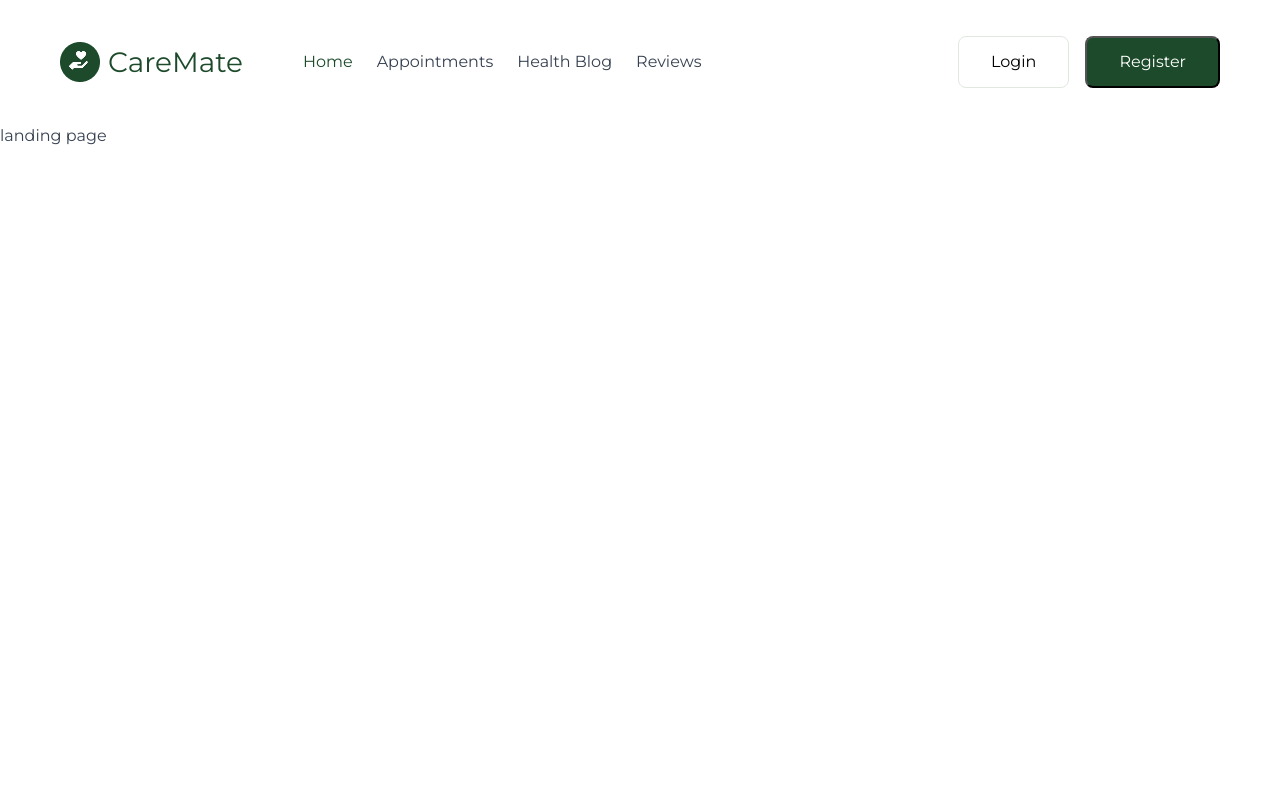
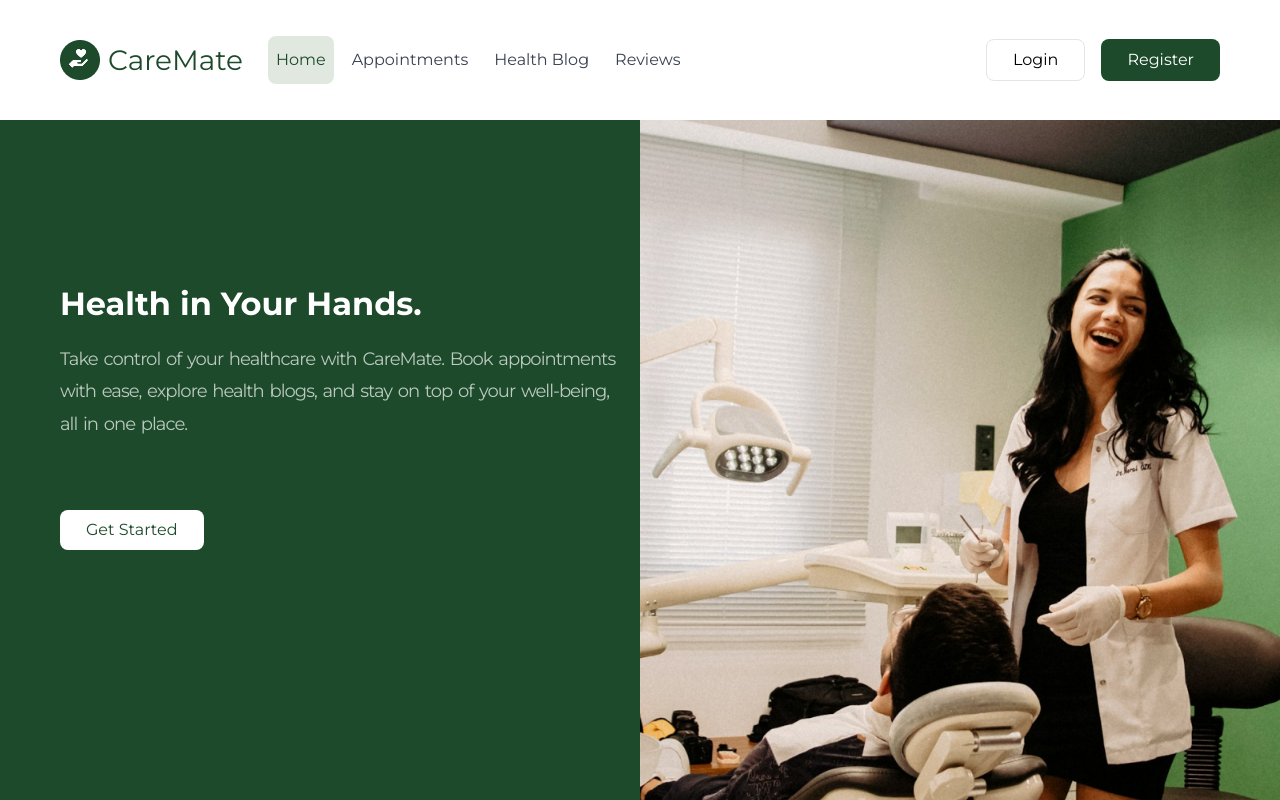
Before and after one commit to Abdalrahman-gits/careMate, a React (Vite) app: page / in a window 1280 px wide. Built offline with nearby package versions, Linux system fonts and the light colour scheme.

Commit message:
Reusable Hero section and Header_Mobile Menu

```diff
--- a/src/pages/Landing.jsx
+++ b/src/pages/Landing.jsx
@@ -1,5 +1,18 @@
+import LandingImage from "../assets/Landing.png";
+import Hero from "../ui/Hero";
+import Button from "../ui/Button";
+
 function Landing() {
-  return <div>landing page</div>;
+  return (
+    <Hero
+      title="Health in Your Hands."
+      paragraph="Take control of your healthcare with CareMate. Book appointments
+              with ease, explore health blogs, and stay on top of your
+              well-being, all in one place."
+      imgSrc={LandingImage}>
+      <Button variation="whiteBtn">Get Started</Button>
+    </Hero>
+  );
 }
 
 export default Landing;
--- a/src/styles/GlobalStyles.js
+++ b/src/styles/GlobalStyles.js
@@ -64,6 +64,11 @@ const GlobalStyles = createGlobalStyle`
 
   /* Project Variables */
 
+  /* Padding and Margins */
+  --container-lg-pd: 6rem;
+  --container-md-pd: 3rem;
+  --container-sm-pd: 1.5rem;
+
   /* Colors */
   --primary-green: #1C4A2A;
 
@@ -73,6 +78,7 @@ const GlobalStyles = createGlobalStyle`
 
   --color-green: #0e2515;
   --color-muted: #8c8c8c;
+  --color-light-white: rgba(255, 255, 255, 70%);
   --border-color: #e0e8e0;
 
 }
@@ -110,7 +116,11 @@ select {
   color: inherit;
 }
 
+
+
 button {
+  border: none;
+  outline: none;
   cursor: pointer;
 }
 
@@ -122,14 +132,6 @@ select:disabled,
 input:disabled {
   background-color: var(--color-grey-200);
   color: var(--color-grey-500);
-}
-
-input:focus,
-button:focus,
-textarea:focus,
-select:focus {
-  outline: 2px solid var(--color-brand-600);
-  outline-offset: -1px;
 }
 
 /* Parent selector, finally 😃 */
@@ -154,7 +156,6 @@ h4,
 h5,
 h6 {
   overflow-wrap: break-word;
-  hyphens: auto;
 }
 
 img {
--- a/src/ui/AppLayout.jsx
+++ b/src/ui/AppLayout.jsx
@@ -1,14 +1,19 @@
 import { Outlet } from "react-router-dom";
 import Header from "./Header";
+import styled from "styled-components";
+
+const Main = styled.main`
+  position: relative;
+`;
 
 function AppLayout() {
   return (
     <div>
       <Header />
 
-      <main>
+      <Main>
         <Outlet />
-      </main>
+      </Main>
     </div>
   );
 }
--- a/src/ui/Button.jsx
+++ b/src/ui/Button.jsx
@@ -11,17 +11,22 @@ const variations = {
     background-color: white;
     border: 1px solid var(--border-color);
   `,
+
+  whiteBtn: css`
+    background-color: white;
+    color: var(--primary-green);
+  `,
 };
 
 const Button = styled.button`
   padding: 0.8rem 2.6rem;
   border-radius: var(--border-radius-md);
   text-transform: capitalize;
+  transition: 0.3s;
+  width: fit-content;
 
-  @media (min-width: 1035px) {
-    & {
-      padding: 1.2rem 3.2rem;
-    }
+  &:hover {
+    letter-spacing: 0.5px;
   }
 
   ${(props) => variations[props.variation]}
--- /dev/null
+++ b/src/ui/ButtonContainer.jsx
@@ -0,0 +1,11 @@
+import styled from "styled-components";
+
+const ButtonContainer = styled.div`
+  display: flex;
+  gap: 1.6rem;
+
+  flex-direction: ${({ direction = "horizontal" }) =>
+    direction === "vertical" ? "column" : "row"};
+`;
+
+export default ButtonContainer;
--- a/src/ui/Container.jsx
+++ b/src/ui/Container.jsx
@@ -3,17 +3,26 @@ import styled from "styled-components";
 const Container = styled.div`
   max-width: 1440px;
   margin: 0 auto;
-  padding-left: 1.5rem;
-  padding-right: 1.5rem;
-  padding-top: 2.6rem;
-  padding-bottom: 2.6rem;
+  padding-left: var(--container-sm-pd);
+  padding-right: var(--container-sm-pd);
+  padding-top: 2.5rem;
+  padding-bottom: 2.5rem;
 
   /* font-size: 1.4rem; */
 
+  @media (min-width: 786px) {
+    & {
+      padding-left: var(--container-md-pd);
+      padding-right: var(--container-md-pd);
+
+      /* font-size: inherit; */
+    }
+  }
+
   @media (min-width: 991px) {
     & {
-      padding-left: 6rem;
-      padding-right: 6rem;
+      padding-left: var(--container-lg-pd);
+      padding-right: var(--container-lg-pd);
       padding-top: 3.6rem;
       padding-bottom: 3.6rem;
 
--- a/src/ui/Header.jsx
+++ b/src/ui/Header.jsx
@@ -5,8 +5,11 @@ import Container from "./Container";
 import styled from "styled-components";
 import NavList from "./NavList";
 import { useState } from "react";
+import ButtonContainer from "./ButtonContainer";
+import MobileMenu from "./MobileMenu";
 
 const HeaderContainer = styled.div`
+  position: relative;
   display: flex;
   align-items: center;
   justify-content: space-between;
@@ -23,11 +26,6 @@ const HeaderContent = styled.div`
       display: flex;
     }
   }
-`;
-
-const ButtonContainer = styled.div`
-  display: flex;
-  gap: 1.6rem;
 `;
 
 const BurgerMenu = styled.div`
@@ -91,6 +89,7 @@ function Header() {
             <span></span>
             <span></span>
           </BurgerMenu>
+          {menuOpened && <MobileMenu />}
         </HeaderContainer>
       </Container>
     </header>
--- /dev/null
+++ b/src/ui/Hero.jsx
@@ -0,0 +1,107 @@
+import styled from "styled-components";
+
+const StyledHero = styled.div`
+  height: calc(100vh - 9.37rem);
+  display: flex;
+  flex-direction: column;
+
+  @media (min-width: 768px) {
+    & {
+      flex-direction: row;
+    }
+  }
+
+  @media (min-width: 991px) {
+    & {
+      height: calc(100vh - 12rem);
+    }
+  }
+`;
+
+const LeftHandSide = styled.div`
+  order: 2;
+  flex-basis: 100%;
+  background-color: var(--primary-green);
+
+  @media (min-width: 768px) {
+    & {
+      order: 1;
+      flex-basis: 50%;
+    }
+  }
+`;
+
+const LeftConatiner = styled.div`
+  color: white;
+  padding: 2rem;
+  text-align: center;
+  padding-top: calc(var(--container-lg-pd) + 100px);
+
+  @media (max-width: 540px) {
+    padding-top: calc(var(--container-lg-pd));
+  }
+
+  @media (min-width: 768px) {
+    padding-left: var(--container-md-pd);
+    text-align: left;
+  }
+
+  @media (min-width: 991px) {
+    padding-left: var(--container-lg-pd);
+  }
+`;
+
+const MutedText = styled.p`
+  color: var(--color-light-white);
+  font-size: 1.8rem;
+  letter-spacing: -1px;
+  margin: 1rem 0 3rem;
+  line-height: 180%;
+  word-spacing: 2px;
+
+  @media (min-width: 768px) {
+    margin: 1.5rem 0 7rem;
+  }
+`;
+
+// Image conatiner too.
+const RightHandSide = styled.div`
+  display: none;
+  overflow: hidden;
+
+  @media (min-width: 768px) {
+    & {
+      display: block;
+      order: 2;
+      flex-basis: 50%;
+    }
+  }
+`;
+
+const Image = styled.img`
+  width: 100%;
+  height: 100%;
+  object-fit: cover;
+  object-position: right;
+`;
+
+function Hero({ title, paragraph, imgSrc, children }) {
+  return (
+    <StyledHero>
+      <LeftHandSide>
+        <LeftConatiner>
+          <div>
+            <h1>{title}</h1>
+            <MutedText>{paragraph}</MutedText>
+          </div>
+          {children}
+        </LeftConatiner>
+      </LeftHandSide>
+      <RightHandSide>
+        <Image src={imgSrc} alt="Landing-page-image" />
+      </RightHandSide>
+    </StyledHero>
+  );
+}
+
+export default Hero;
--- a/src/ui/Logo.jsx
+++ b/src/ui/Logo.jsx
@@ -5,14 +5,14 @@ const LogoStyled = styled.div`
   display: flex;
   align-items: center;
   gap: 8px;
-  margin-right: 3.8rem;
+  margin-right: 1rem;
   font-size: 2rem;
 
   color: var(--primary-green);
 
-  @media (min-width: 1035px) {
+  @media (min-width: 991px) {
     & {
-      margin-right: 4.8rem;
+      margin-right: 2.5rem;
       font-size: 2.8rem;
     }
   }
--- /dev/null
+++ b/src/ui/MobileMenu.jsx
@@ -0,0 +1,53 @@
+import styled from "styled-components";
+import NavList from "./NavList";
+import ButtonContainer from "./ButtonContainer";
+import Button from "./Button";
+
+const StyledMobileMenu = styled.div`
+  display: flex;
+  flex-direction: column;
+  gap: 3.6rem;
+  background-color: white;
+  box-shadow: 0px 5px 10px -7px black;
+
+  position: absolute;
+  top: calc(100% + 24px);
+  inset-inline: 0;
+  padding: 2rem;
+  border: 2px solid var(--border-color);
+  border-radius: var(--border-radius-lg);
+  z-index: 99;
+  animation: fadein 0.3s 0s 1 forwards;
+
+  @media (min-width: 991px) {
+    & {
+      display: none;
+    }
+  }
+
+  @keyframes fadein {
+    0% {
+      transform: translateY(10px);
+      opacity: 0;
+    }
+
+    100% {
+      transform: translateY(0px);
+      opacity: 1;
+    }
+  }
+`;
+
+function MobileMenu() {
+  return (
+    <StyledMobileMenu>
+      <NavList direction="vertical" />
+      <ButtonContainer direction="vertical">
+        <Button variation="bordered">login</Button>
+        <Button variation="primary">register</Button>
+      </ButtonContainer>
+    </StyledMobileMenu>
+  );
+}
+
+export default MobileMenu;
--- a/src/ui/NavList.jsx
+++ b/src/ui/NavList.jsx
@@ -1,26 +1,53 @@
 import { NavLink } from "react-router-dom";
-import styled from "styled-components";
+import styled, { css } from "styled-components";
+
+const StyledNavList = styled.ul`
+  display: flex;
+  gap: 1rem;
+
+  ${({ direction }) =>
+    direction === "vertical" &&
+    css`
+      flex-direction: column;
+      gap: 1.5rem;
+    `}
+`;
 
 const StyledNavLink = styled(NavLink)`
-  padding: 0.8rem;
+  display: block;
+  padding: 1rem 1.4rem;
+  border-radius: var(--border-radius-md);
 
   &.active {
     color: var(--primary-green);
+    background-color: var(--border-color);
   }
 
-  @media (min-width: 1035px) {
-    padding: 1.2rem;
+  &:hover {
+    background-color: var(--border-color);
+  }
+
+  @media (min-width: 991px) {
+    padding: 1.2rem 0.8rem;
   }
 `;
 
-function NavList() {
+function NavList({ direction = "horizontal" }) {
   return (
-    <ul>
-      <StyledNavLink to="/">Home</StyledNavLink>
-      <StyledNavLink to="doctors">Appointments</StyledNavLink>
-      <StyledNavLink to="health-blog">Health Blog</StyledNavLink>
-      <StyledNavLink to="reviews">Reviews</StyledNavLink>
-    </ul>
+    <StyledNavList direction={direction}>
+      <li>
+        <StyledNavLink to="/">Home</StyledNavLink>
+      </li>
+      <li>
+        <StyledNavLink to="doctors">Appointments</StyledNavLink>
+      </li>
+      <li>
+        <StyledNavLink to="health-blog">Health Blog</StyledNavLink>
+      </li>
+      <li>
+        <StyledNavLink to="reviews">Reviews</StyledNavLink>
+      </li>
+    </StyledNavList>
   );
 }
 
```
Also changed, not shown: src/assets/Landing.png (added).
